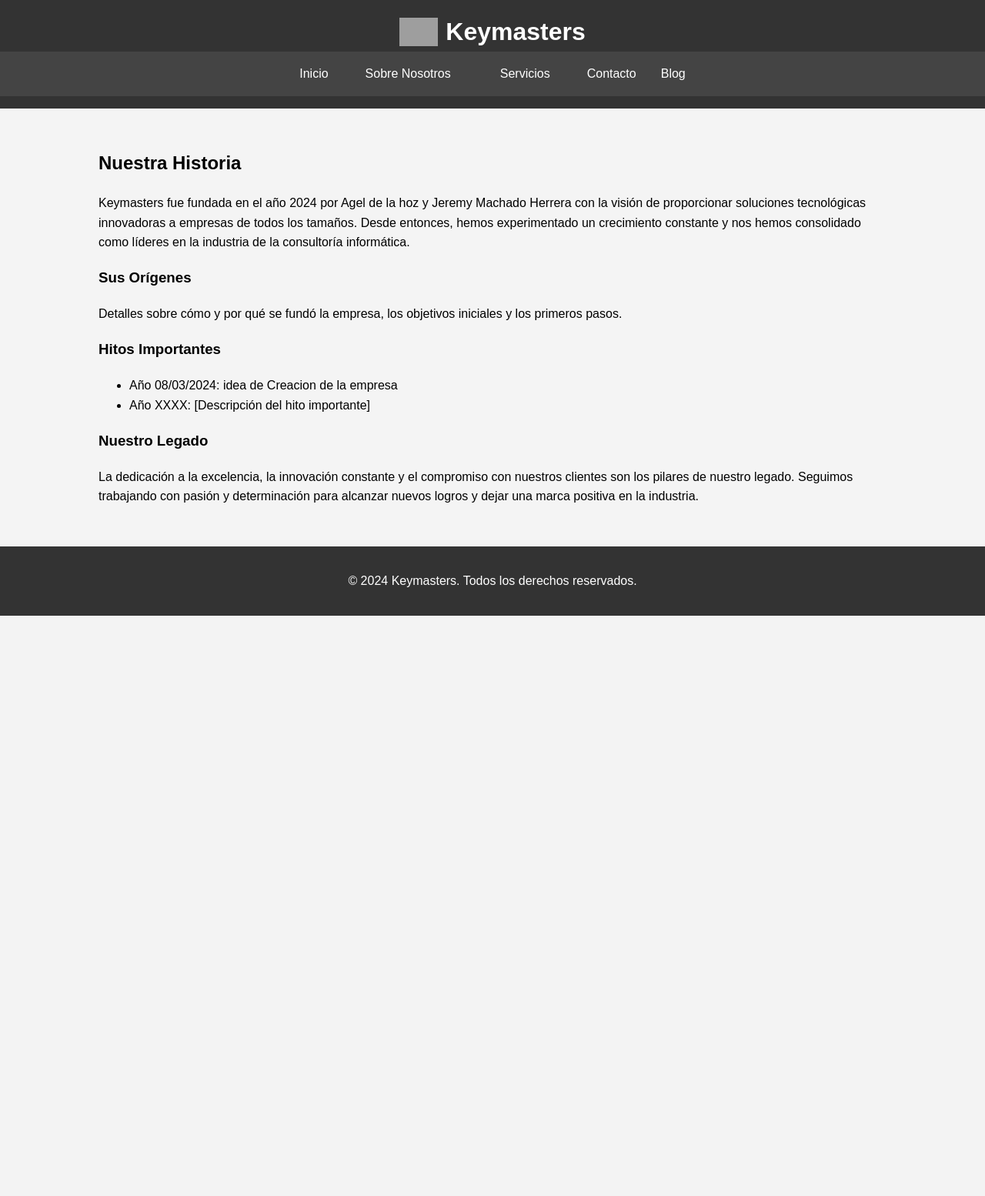
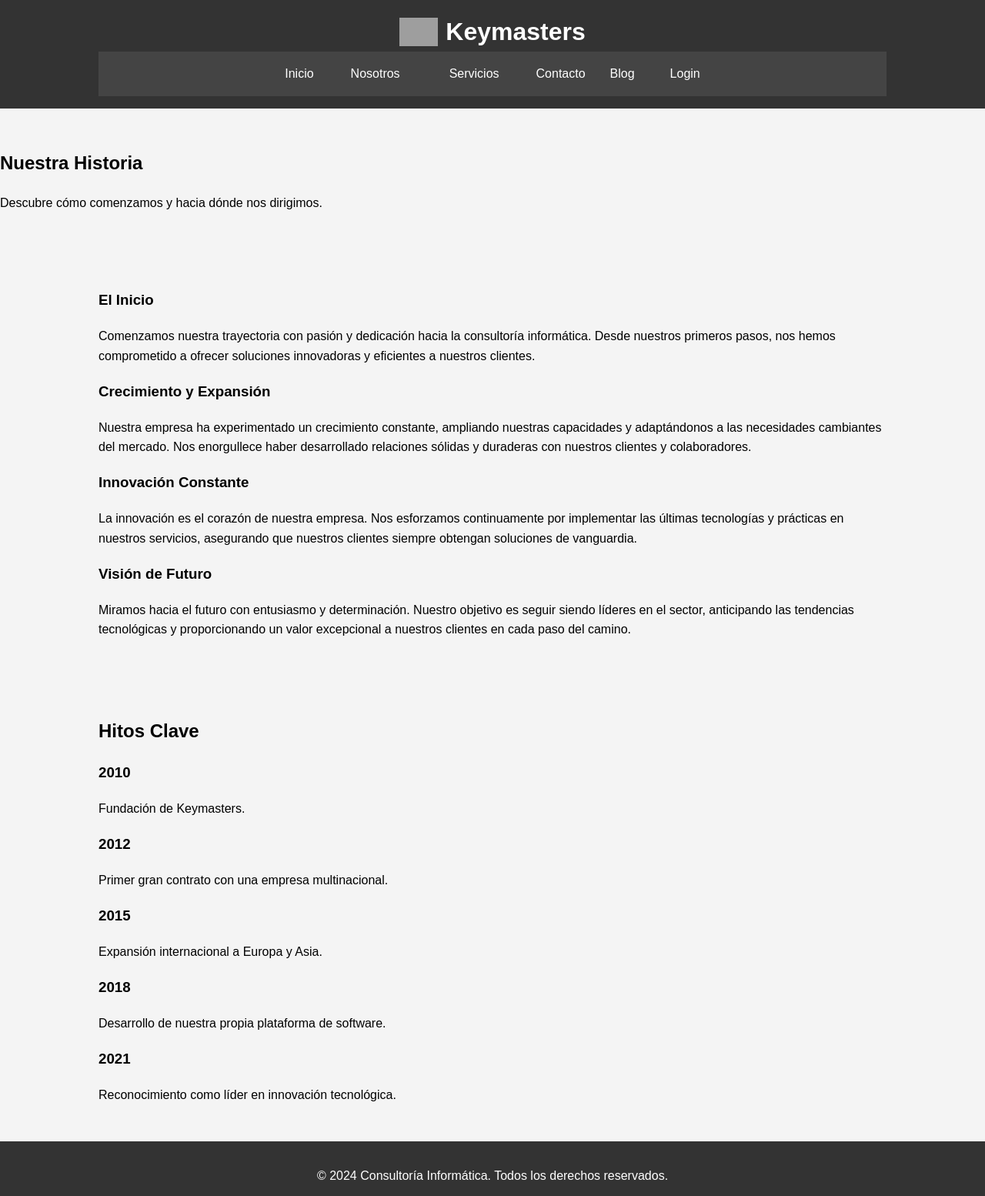
Before and after one commit to JeremyMachadoHerrera/Proyecto-Angel-y-Jeremy, a PHP site: page /history.php in a window 1280 px wide. Shown: the top 1554 px of the page at 77% size. Before the commit the page ends 800 px from the top, so only its background shows below. Run offline with PHP 8.4, Linux system fonts and the light colour scheme; grey boxes are pictures that could not be loaded.

Commit message:
history.php

```diff
--- a/history.php
+++ b/history.php
@@ -3,55 +3,104 @@
 <head>
     <meta charset="UTF-8">
     <meta name="viewport" content="width=device-width, initial-scale=1.0">
-    <title>Historia - Keymasters</title>
+    <title>Nuestra Historia - Consultoría Informática</title>
     <link rel="stylesheet" href="styles.css">
 </head>
 <body>
-    <header>
+<header>
+    <div class="container">
         <div class="logo">
-            <img src="logo.png" alt="Logo de Keymasters" >
+            <img src="logo.png" alt="Logo de Keymasters">
             <h1>Keymasters</h1>
         </div>
         <nav>
             <a href="index.php">Inicio</a>
             <div class="dropdown">
-                <a href="about.php" class="dropbtn">Sobre Nosotros</a>
+                <a href="nosotros.php" class="dropbtn">Nosotros</a>
                 <div class="dropdown-content">
-                    <a href="history.php">Nuestra Historia</a>
-                    <a href="mission.php">Nuestra Misión</a>
-                    <a href="team.php">Nuestro Equipo</a>
+                    <a href="history.php" class="active">Nuestra Historia</a>
+                    <a href="mision.php">Nuestra Misión</a>
+                    <a href="equipo.php">Nuestro Equipo</a>
                 </div>
             </div>
             <div class="dropdown">
-                <a href="services.php" class="dropbtn">Servicios</a>
+                <a href="#" class="dropbtn">Servicios</a>
                 <div class="dropdown-content">
-                    <a href="consulting.php">Consultoría</a>
-                    <a href="development.php">Desarrollo</a>
+                    <a href="testimoniosdeclientes.php">Testimonios de Clientes</a>
+                    <a href="consultoria.php">Consultoría</a>
+                    <a href="desarrollo.php">Desarrollo</a>
                     <a href="support.php">Soporte</a>
                 </div>
             </div>
-            <a href="contact.php">Contacto</a>
+            <a href="contacto.php">Contacto</a>
             <a href="blog.php">Blog</a>
+            <a href="login.php" class="login-link">Login</a>
         </nav>
-    </header>
+    </div>
+</header>
+
+<section class="history-banner">
+    <div class="banner-content">
+        <h2>Nuestra Historia</h2>
+        <p style="color: black;">Descubre cómo comenzamos y hacia dónde nos dirigimos.</p>
+    </div>
+</section>
+
+<section class="history-content">
     <div class="container">
-        <section class="history-section">
-            <h2>Nuestra Historia</h2>
-            <p>Keymasters fue fundada en el año 2024 por Agel de la hoz y Jeremy Machado Herrera con la visión de proporcionar soluciones tecnológicas innovadoras a empresas de todos los tamaños. Desde entonces, hemos experimentado un crecimiento constante y nos hemos consolidado como líderes en la industria de la consultoría informática.</p>
-            <h3>Sus Orígenes</h3>
-            <p>Detalles sobre cómo y por qué se fundó la empresa, los objetivos iniciales y los primeros pasos.</p>
-            <h3>Hitos Importantes</h3>
-            <ul>
-                <li>Año 08/03/2024: idea de Creacion de la empresa</li>
-                <li>Año XXXX: [Descripción del hito importante]</li>
+    <h3>El Inicio</h3>
+<p>Comenzamos nuestra trayectoria con pasión y dedicación hacia la consultoría informática. Desde nuestros primeros pasos, nos hemos comprometido a ofrecer soluciones innovadoras y eficientes a nuestros clientes.</p>
 
-            </ul>
-            <h3>Nuestro Legado</h3>
-            <p>La dedicación a la excelencia, la innovación constante y el compromiso con nuestros clientes son los pilares de nuestro legado. Seguimos trabajando con pasión y determinación para alcanzar nuevos logros y dejar una marca positiva en la industria.</p>
-        </section>
+<h3>Crecimiento y Expansión</h3>
+<p>Nuestra empresa ha experimentado un crecimiento constante, ampliando nuestras capacidades y adaptándonos a las necesidades cambiantes del mercado. Nos enorgullece haber desarrollado relaciones sólidas y duraderas con nuestros clientes y colaboradores.</p>
+
+<h3>Innovación Constante</h3>
+<p>La innovación es el corazón de nuestra empresa. Nos esforzamos continuamente por implementar las últimas tecnologías y prácticas en nuestros servicios, asegurando que nuestros clientes siempre obtengan soluciones de vanguardia.</p>
+
+<h3>Visión de Futuro</h3>
+<p>Miramos hacia el futuro con entusiasmo y determinación. Nuestro objetivo es seguir siendo líderes en el sector, anticipando las tendencias tecnológicas y proporcionando un valor excepcional a nuestros clientes en cada paso del camino.</p>
     </div>
-    <footer>
-        <p>&copy; 2024 Keymasters. Todos los derechos reservados.</p>
-    </footer>
+</section>
+
+<section id="milestones">
+    <div class="container">
+        <h2>Hitos Clave</h2>
+        <div class="timeline">
+            <div class="milestone">
+                <h3>2010</h3>
+                <p>Fundación de Keymasters.</p>
+            </div>
+            <div class="milestone">
+                <h3>2012</h3>
+                <p>Primer gran contrato con una empresa multinacional.</p>
+            </div>
+            <div class="milestone">
+                <h3>2015</h3>
+                <p>Expansión internacional a Europa y Asia.</p>
+            </div>
+            <div class="milestone">
+                <h3>2018</h3>
+                <p>Desarrollo de nuestra propia plataforma de software.</p>
+            </div>
+            <div class="milestone">
+                <h3>2021</h3>
+                <p>Reconocimiento como líder en innovación tecnológica.</p>
+            </div>
+        </div>
+    </div>
+</section>
+
+<footer>
+    <div class="container">
+        <p>&copy; 2024 Consultoría Informática. Todos los derechos reservados.</p>
+        <div class="social-media">
+            <a href="#"><img src="facebook-icon.png" alt="Facebook"></a>
+            <a href="#"><img src="twitter-icon.png" alt="Twitter"></a>
+            <a href="#"><img src="linkedin-icon.png" alt="LinkedIn"></a>
+        </div>
+    </div>
+</footer>
+
+<script src="scripts.js"></script>
 </body>
 </html>
```
